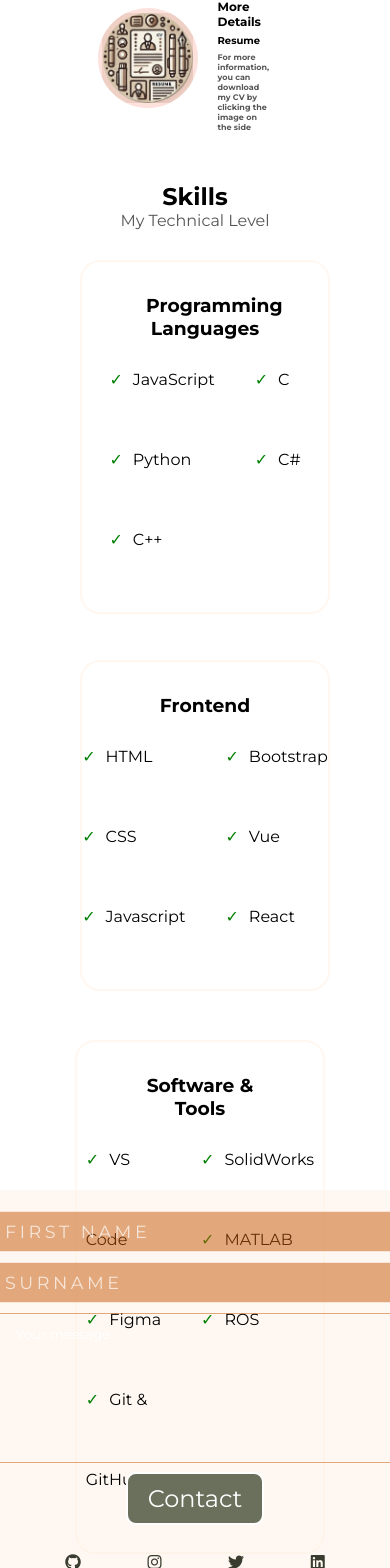
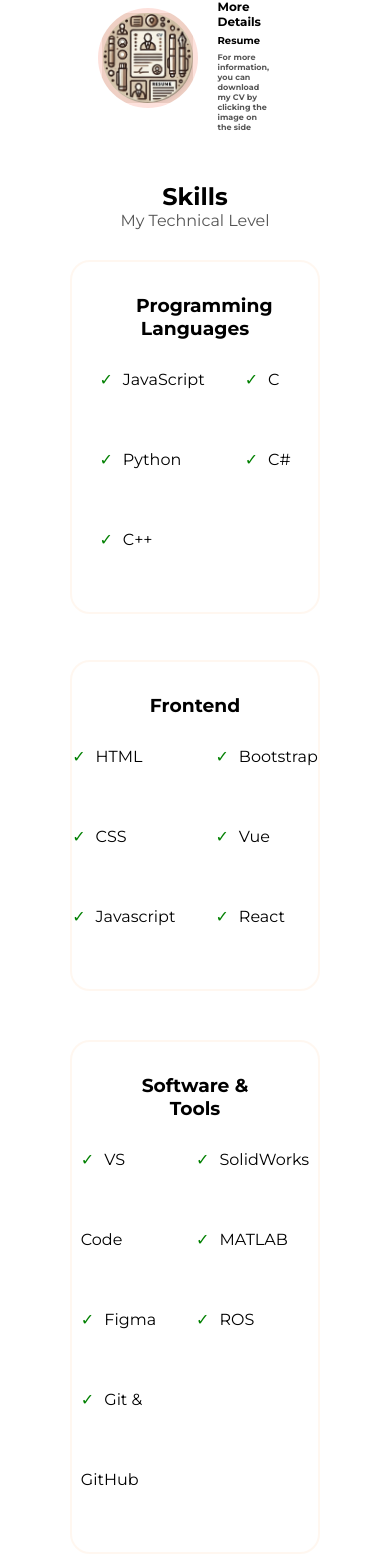
Before and after one commit to bilgekosee/reactPortfolio, a React (Create React App) app: page / in a window 390 px wide. Shown: the part 1918-3486 px from the top of the page. Built offline with nearby package versions, Linux system fonts and the light colour scheme.

Commit message:
responsive hale getirlidi

```diff
--- a/src/Footer/Footer.css
+++ b/src/Footer/Footer.css
@@ -287,3 +287,17 @@ a:hover {
 .footer-copy-text {
   margin-bottom: 10px;
 }
+
+@media (max-width: 830px) {
+  .contentfooter {
+    display: flex;
+    flex-direction: column;
+  }
+}
+@media (max-width: 415px) {
+  .contact-form {
+    .inputBox {
+      width: 300px;
+    }
+  }
+}
--- a/src/Skills/Skills.css
+++ b/src/Skills/Skills.css
@@ -59,9 +59,9 @@ ul {
   .skills_allontainer {
     display: flex;
     flex-direction: column;
+    justify-content: center;
+    align-items: center;
     gap: 250px;
-
-    margin-left: 50px;
   }
   .skills-container {
     width: 250px;
@@ -70,9 +70,13 @@ ul {
   }
   .container-end {
     display: flex;
+    justify-content: center;
+    margin-top: 200px;
+    margin-bottom: 400px;
+  }
+  .skills-id-container {
+    display: flex;
     flex-direction: column;
-
-    margin-left: 75px;
-    margin-top: 200px;
+    justify-content: center;
   }
 }
--- a/src/Skills/Skills.js
+++ b/src/Skills/Skills.js
@@ -2,7 +2,7 @@ import React from "react";
 import "./Skills.css";
 const Skills = () => {
   return (
-    <section id="skills">
+    <section id="skills" className="skills-id-container">
       <div className="skills-titles">
         <h2 className="project_title">Skills</h2>
         <span className="skills_subtitle">My Technical Level</span>
```
